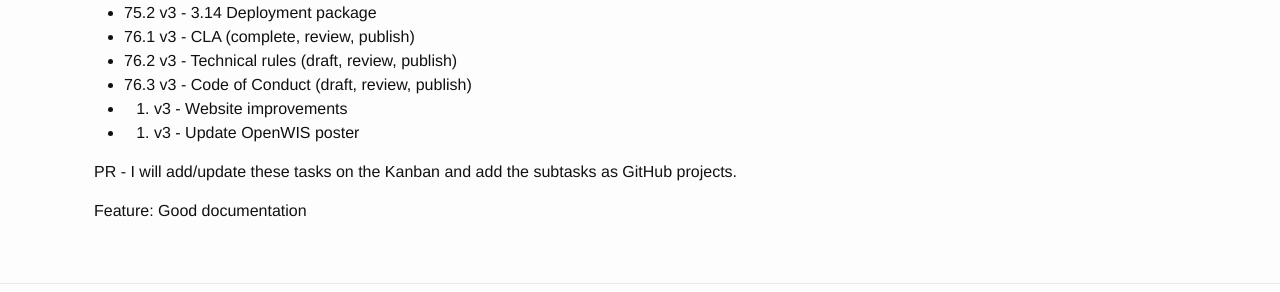
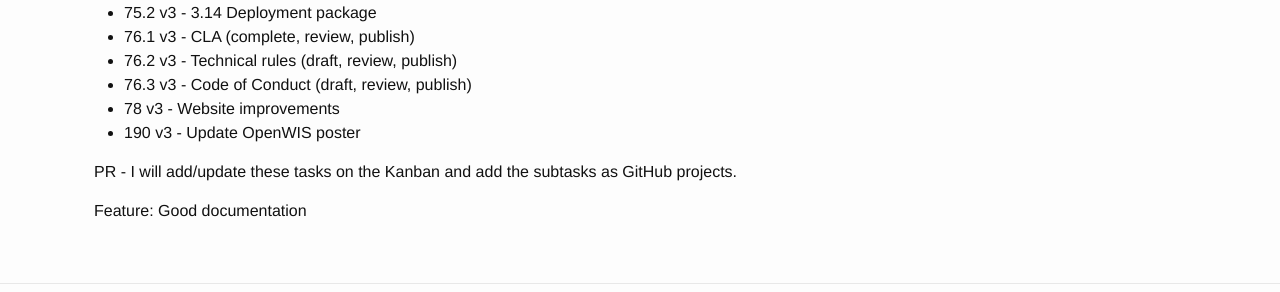
Before and after one commit to OpenWIS/openwis-documentation, a Jekyll site: the page built from _kanban/OpenWIS-Backlog-000085.md, in a window 1280 px wide. Shown: the part 473-765 px from the top of the page. Built offline with Jekyll 4.4.1, drawn with Linux system fonts in a browser that asks for light colours.

Commit message:
Update OpenWIS-Backlog-000085.md

```diff
--- a/_kanban/OpenWIS-Backlog-000085.md
+++ b/_kanban/OpenWIS-Backlog-000085.md
@@ -28,7 +28,7 @@ The following tasks were then agreed:
   - 76.1 v3 - CLA (complete, review, publish)
   - 76.2 v3 - Technical rules (draft, review, publish)
   - 76.3 v3 - Code of Conduct (draft, review, publish)
-  - 78. v3 - Website improvements
-  - 190. v3 - Update OpenWIS poster
+  - 78 v3 - Website improvements
+  - 190 v3 - Update OpenWIS poster
 
 PR - I will add/update these tasks on the Kanban and add the subtasks as GitHub projects.
```
